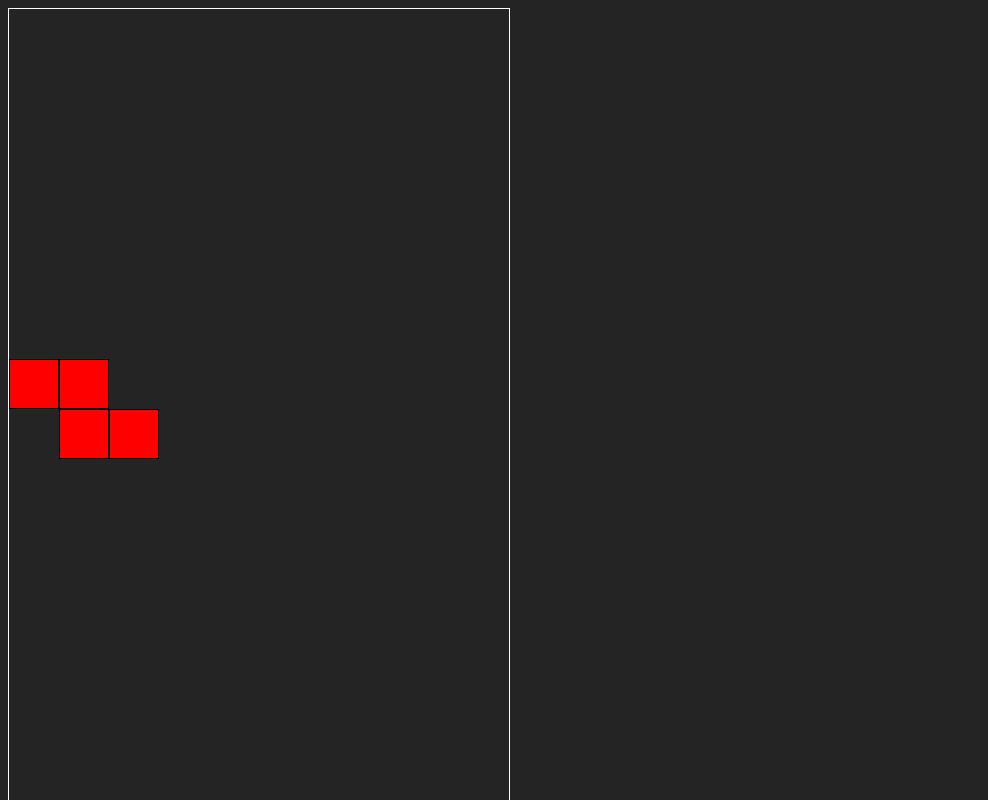
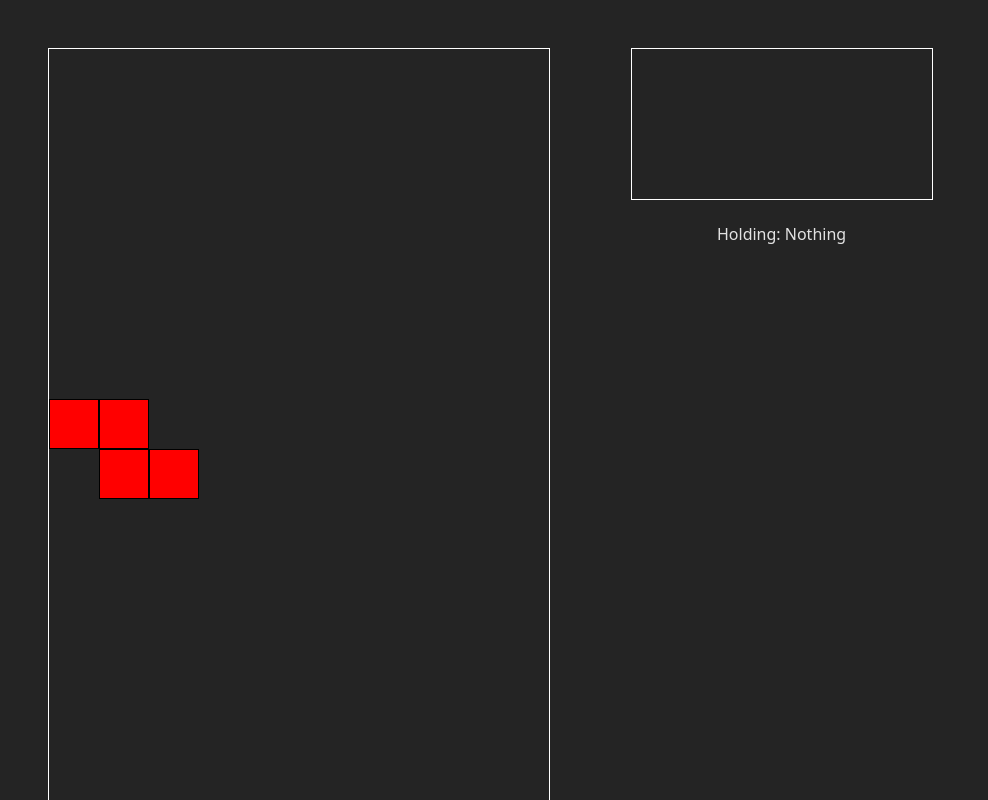
Before and after one commit to TheDokT0r/tetris, a Svelte app: page / in a window 1280 px wide. Shown: the top 800 px of the page, without its empty margins (0-988 px from the left). Built offline with nearby package versions, Linux system fonts and the light colour scheme.

Commit message:
fixed saved piece canvas rending error

```diff
--- a/src/App.svelte
+++ b/src/App.svelte
@@ -4,6 +4,23 @@
 </script>
 
 <main>
+    <div>
+
     <Game />
+    </div>
+    <div>
+
     <SavedPiece />
+    </div>
 </main>
+
+<style lang="scss">
+    main {
+        display: flex;
+        text-align: center;
+
+        div {
+            margin: 5%;
+        }
+    }
+</style>
--- a/src/compnents/SavedPiece.svelte
+++ b/src/compnents/SavedPiece.svelte
@@ -1,13 +1,19 @@
 <script lang="ts">
     import { savedPiece } from "@/stores/gameData";
-    import { onMount } from "svelte";
+  import { onMount } from "svelte";
     const BLOCK_SIZE = 50 as const;
 
     let canvas = $state<HTMLCanvasElement>();
+    let ctx = $state<CanvasRenderingContext2D | null>(null);
+
+    onMount(() => {
+      if (!canvas) return;
+      ctx = canvas.getContext("2d");
+    })
 
     function drawSavedPiece() {
         if (!canvas) return;
-        const ctx = canvas.getContext("2d");
+        ctx = canvas.getContext("2d");
         if (!ctx) return;
 
         if (!$savedPiece.piece) return;
@@ -38,7 +44,9 @@
     }
 
     $effect(() => {
-        if (!$savedPiece.piece) return;
+        if (!$savedPiece.piece || !canvas || !ctx) return;
+        ctx.clearRect(0, 0, canvas.width, canvas.height);
+
         drawSavedPiece();
     });
 </script>
```
